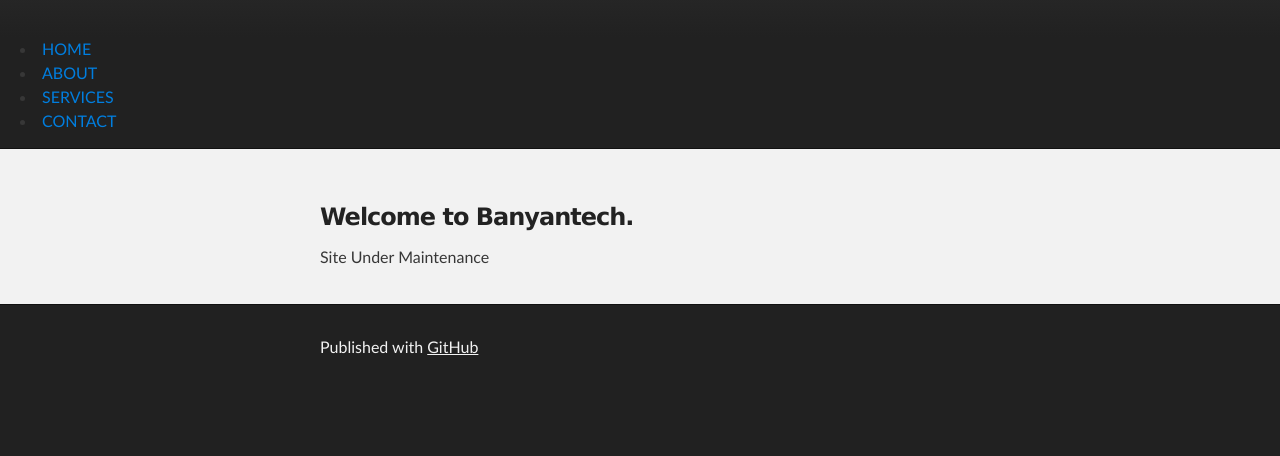
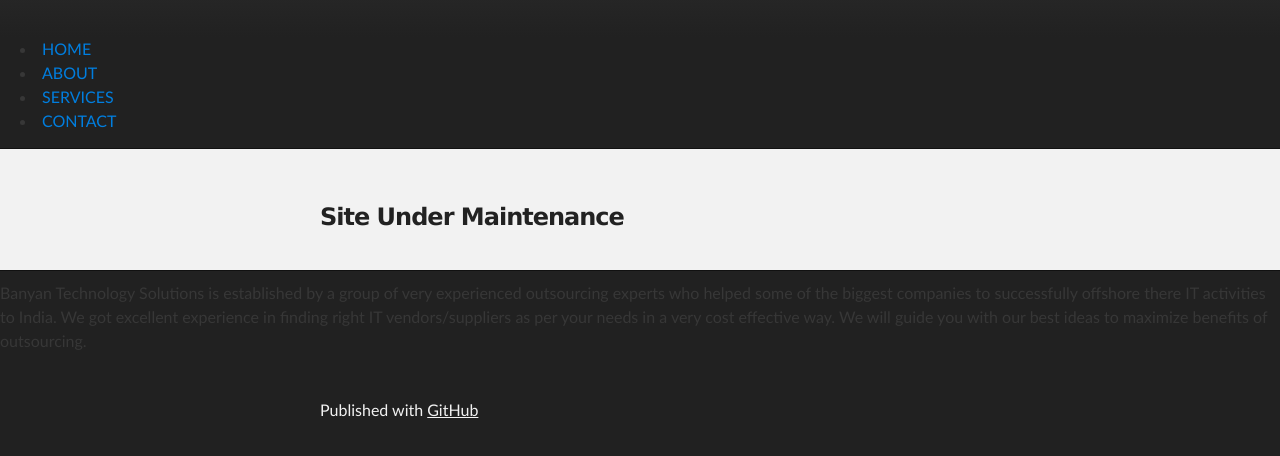
Before and after one commit to banyantech/banyantech.github.io, a plain HTML site: page about.html in a window 1280 px wide. Shown: the part 136-592 px from the top of the page. Drawn offline with Linux system fonts and the light colour scheme.

Commit message:
Update about.html

```diff
--- a/about.html
+++ b/about.html
@@ -41,12 +41,13 @@
     <div id="main_content_wrap" class="outer">
       <section id="main_content" class="inner">
         <h3>
-<a name="welcome-to-banyantech" class="anchor" href="#welcome-to-banyantech"><span class="octicon octicon-link"></span></a>Welcome to Banyantech.</h3>
-
 <p>Site Under Maintenance</p>
       </section>
     </div>
 
+<p class="text-left bold-p">
+			Banyan Technology Solutions is established by a group of very experienced outsourcing experts who helped some of the biggest companies to successfully offshore there IT activities to India.  We got excellent experience in finding right IT vendors/suppliers as per your needs in a very cost effective way. We will guide you with our best ideas to maximize benefits of outsourcing.
+			</p>
     <!-- FOOTER  -->
     <div id="footer_wrap" class="outer">
       <footer class="inner">
```
